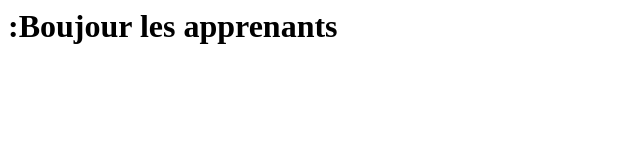
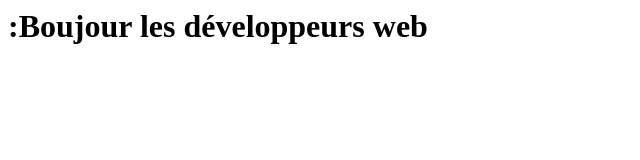
Before and after one commit to mariem2012/TP-GIT-EXO5, a plain HTML site: page index.html in a window 1280 px wide. Shown: the whole page, without its empty margins (0-640 px from the left). Drawn offline with Linux system fonts and the light colour scheme.

Commit message:
Feature 1 : updated h1 text

```diff
--- a/index.html
+++ b/index.html
@@ -1,2 +1,2 @@
 <title>:TP Git Fusion des Branches</title>
-	<h1>:Boujour les apprenants</h1>
+	<h1>:Boujour les développeurs web </h1>
```
